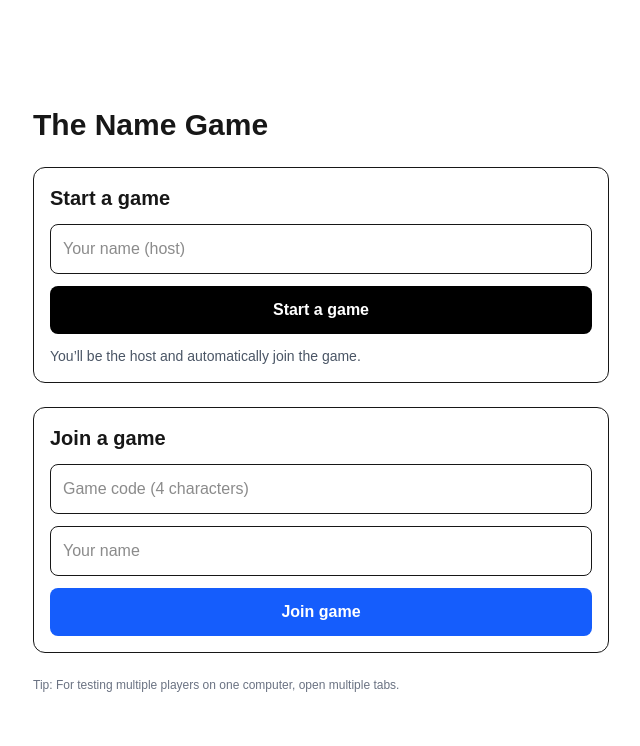
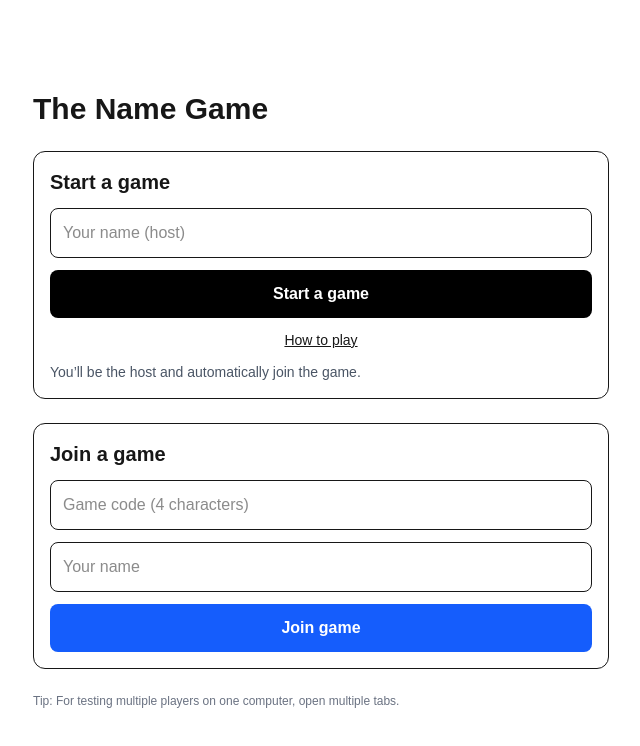
Before and after one commit to jeffmcelheran/the-name-game, a Next.js app: page / in a window 1280 px wide. Shown: the top 746 px of the page, without its empty margins (319-959 px from the left). Built offline with nearby package versions, Linux system fonts and the light colour scheme.

Commit message:
Add how to play link to home page

```diff
--- a/app/page.tsx
+++ b/app/page.tsx
@@ -2,6 +2,8 @@
 
 import { useMemo, useState } from "react";
 import { useRouter } from "next/navigation";
+import Link from "next/link";
+
 
 /**
  * Use sessionStorage so each browser TAB counts as a separate player.
@@ -146,6 +148,10 @@ export default function HomePage() {
             {busy === "start" ? "Starting..." : "Start a game"}
           </button>
 
+<Link href="/how-to-play" className="underline text-sm text-center block">
+  How to play
+</Link>
+
           <p className="text-sm text-gray-600">
             You’ll be the host and automatically join the game.
           </p>
```
